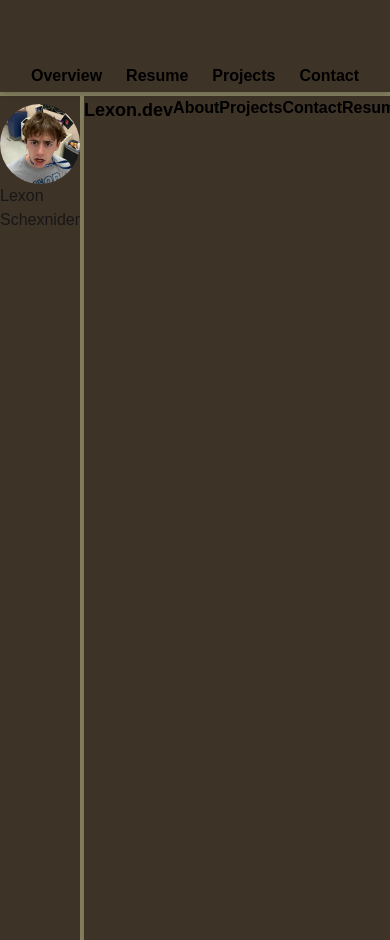
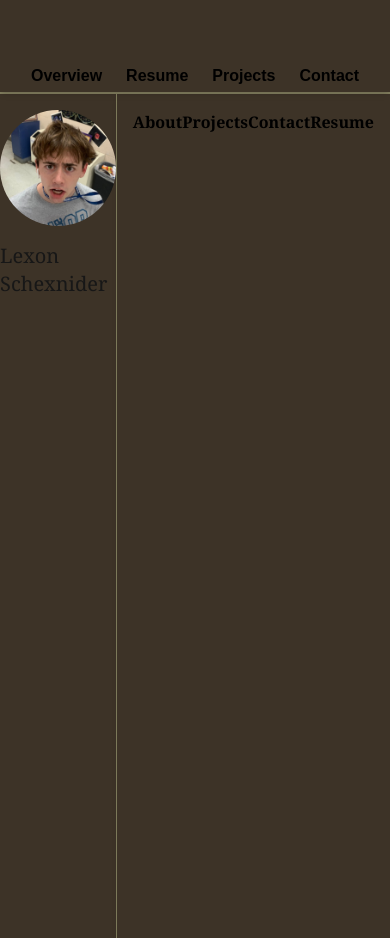
Before and after one commit to justLexon/ResumeWebsite, a Next.js app in the folder frontend/resumewebsite/: page / in a window 390 px wide. Built offline with nearby package versions, Linux system fonts and the light colour scheme.

Commit message:
Organized ProfileSidebar tailwind styling. Responsive text for name in ProfileSidebar.

```diff
--- a/frontend/resumewebsite/src/app/page.tsx
+++ b/frontend/resumewebsite/src/app/page.tsx
@@ -1,16 +1,18 @@
 import MainBody from "@/sections/MainBody";
 import ProfileSidebar from "@/sections/ProfileSidebar";
+import styles from "@/app/styles.module.css";
 
 export default function Home() {
   return (
+    <div className={styles.styles}>
       <div className="flex min-w-screen min-h-screen">
         {/* Sidebar */}
-      <aside className="w-[350px] bg-[#3D3327] flex flex-col">
+        <aside className="w-[250px] bg-[#3D3327] flex flex-col">
           <ProfileSidebar />
         </aside>
 
         {/* Sidebar Line Divider */}
-      <aside className="px-0.5 bg-[#837F5F]">
+        <aside className="w-[2px] bg-[#837F5F]">
         </aside>
 
         {/* Main content */}
@@ -18,5 +20,6 @@ export default function Home() {
           <MainBody />
         </main>
       </div>
+    </div>
   );
 }
--- /dev/null
+++ b/frontend/resumewebsite/src/app/styles.module.css
@@ -0,0 +1,4 @@
+.styles {
+    font-family: Georgia, 'Times New Roman', Times, serif;
+    font-weight: 500;
+}
--- a/frontend/resumewebsite/src/sections/MainBody.tsx
+++ b/frontend/resumewebsite/src/sections/MainBody.tsx
@@ -2,8 +2,7 @@ import Link from "next/link";
 
 export default function MainBody() {
   return (
-    <nav className="flex justify-left items-start min-h-screen shadow-md bg-[#3D3327]">
-      <Link href="/" className="font-bold text-lg text-black">Lexon.dev</Link>
+    <nav className="flex justify-left items-start p-4 min-h-screen shadow-md bg-[#3D3327]">
       <div className="space-x-0 font-bold text-black">
         <Link href="/about">About</Link>
         <Link href="/projects">Projects</Link>
--- a/frontend/resumewebsite/src/sections/Navbar.tsx
+++ b/frontend/resumewebsite/src/sections/Navbar.tsx
@@ -17,7 +17,7 @@ export default function Navbar() {
 
 
         {/* Sidebar Line Divider */}
-      <aside className="py-0.5 bg-[#837F5F]">
+      <aside className="h-[2px] bg-[#837F5F]">
       </aside>
     </div>
   );
--- a/frontend/resumewebsite/src/sections/ProfileSidebar.tsx
+++ b/frontend/resumewebsite/src/sections/ProfileSidebar.tsx
@@ -1,9 +1,8 @@
-import Link from "next/link";
 import SidebarInfo from "./profilesidebar/sidebarInfo";
 
 export default function ProfileSidebar() {
   return (
-    <div className="flex justify-center">
+    <div>
         <SidebarInfo />
     </div>
   );
--- a/frontend/resumewebsite/src/sections/profilesidebar/sidebarImg.tsx
+++ b/frontend/resumewebsite/src/sections/profilesidebar/sidebarImg.tsx
@@ -9,7 +9,7 @@ export default function SidebarImg() {
           alt="Lexon.dev Logo"
           width={200} // adjust size
           height={50}
-          className="rounded-full object-cover"
+          className="my-4 rounded-full object-cover"
           />
     </>
   );
--- a/frontend/resumewebsite/src/sections/profilesidebar/sidebarInfo.tsx
+++ b/frontend/resumewebsite/src/sections/profilesidebar/sidebarInfo.tsx
@@ -2,15 +2,13 @@ import SidebarImg from "./sidebarImg";
 
 export default function SidebarInfo() {
   return (
-    <div className="flex justify-center items-center">
-        <nav className=" py-2">
-            {/* Profile Image */}
-              <SidebarImg />
+    <div className="flex flex-col justify-center items-center">
+      {/* Profile Image */}
+        <SidebarImg />
 
-            {/* Name */}
-              <h1 className="flex justify-center">Lexon Schexnider</h1>
+      {/* Name */}
+        <h1 className="flex justify-center text-xl sm:text-1xl md:text-2xl lg:text-2xl">Lexon Schexnider</h1>
 
-        </nav>
     </div>
   );
 }
```
Lines whose indentation alone changed are shown as unchanged.
